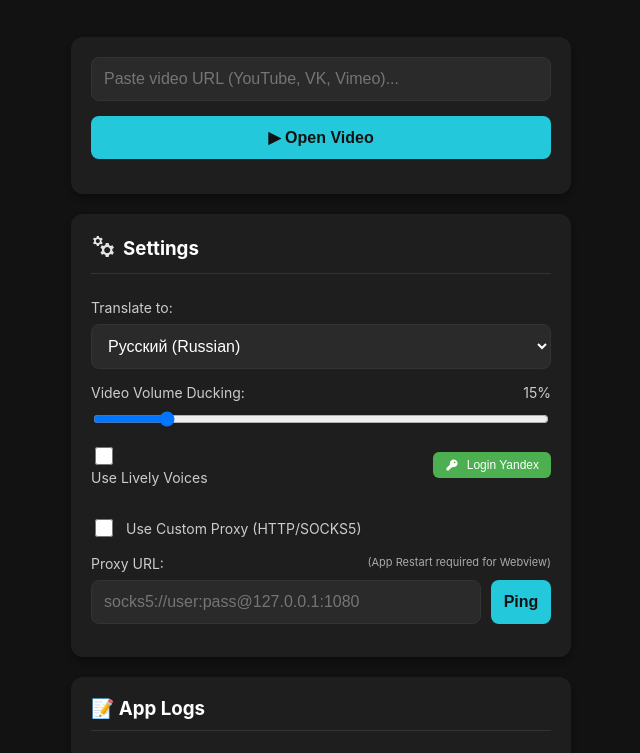
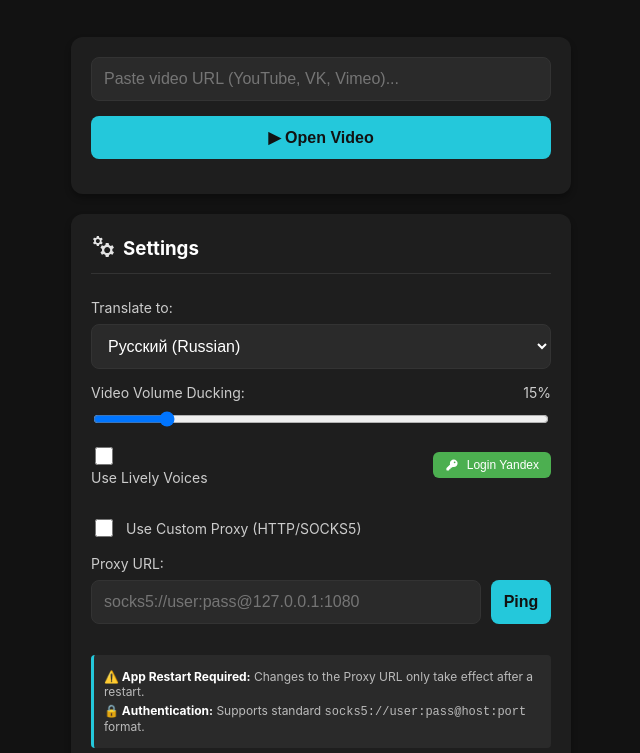
Before and after one commit to ZenonEl/CrabVoice, a website built with Vite: page index.html in a window 1280 px wide. Shown: the part 173-926 px from the top of the page, without its empty margins (319-959 px from the left). Built offline with nearby package versions, Linux system fonts and the light colour scheme.

Commit message:
docs(ui): add proxy configuration info box. Fix #2
- Add an informational box to the proxy settings in the UI.
- Clarify that an app restart is required for proxy changes to apply.
- Document support for authenticated proxy URL formats (socks5://user:pass@host:port).

```diff
--- a/index.html
+++ b/index.html
@@ -58,12 +58,17 @@
             </div>
 
             <div class="setting-group proxy-host-group" id="proxy-container">
-                <label>Proxy URL: <span style="font-size: 11px; color: #aaa;">(App Restart required for Webview)</span></label>
+                <label>Proxy URL:</label>
                 <div style="display: flex; gap: 10px;">
                     <input type="text" id="set-proxy-host" placeholder="socks5://user:pass@127.0.0.1:1080" style="flex: 1;" />
                     <button type="button" id="btn-ping-proxy" class="btn-primary" style="padding: 8px 12px; min-width: 60px;">Ping</button>
                 </div>
                 <div id="proxy-ping-result" style="font-size: 12px; margin-top: 5px;"></div>
+
+                <div class="info-box">
+                    <p><strong>⚠️ App Restart Required:</strong> Changes to the Proxy URL only take effect after a restart.</p>
+                    <p><strong>🔒 Authentication:</strong> Supports standard <code>socks5://user:pass@host:port</code> format.</p>
+                </div>
             </div>
         </div>
 
--- a/src/styles.css
+++ b/src/styles.css
@@ -181,6 +181,25 @@ input[type="url"]:focus, input[type="text"]:focus, select:focus {
   accent-color: #24c8db;
 }
 
+/* Info Box for settings */
+.info-box {
+  background: #2a2a2a;
+  border-left: 3px solid #24c8db;
+  padding: 10px;
+  border-radius: 4px;
+  font-size: 12px;
+  color: #bbb;
+  margin-top: 10px;
+}
+
+.info-box p {
+  margin: 4px 0;
+}
+
+.info-box strong {
+  color: #fff;
+}
+
 /* Footer & Author Info */
 .app-footer {
   text-align: center;
```
